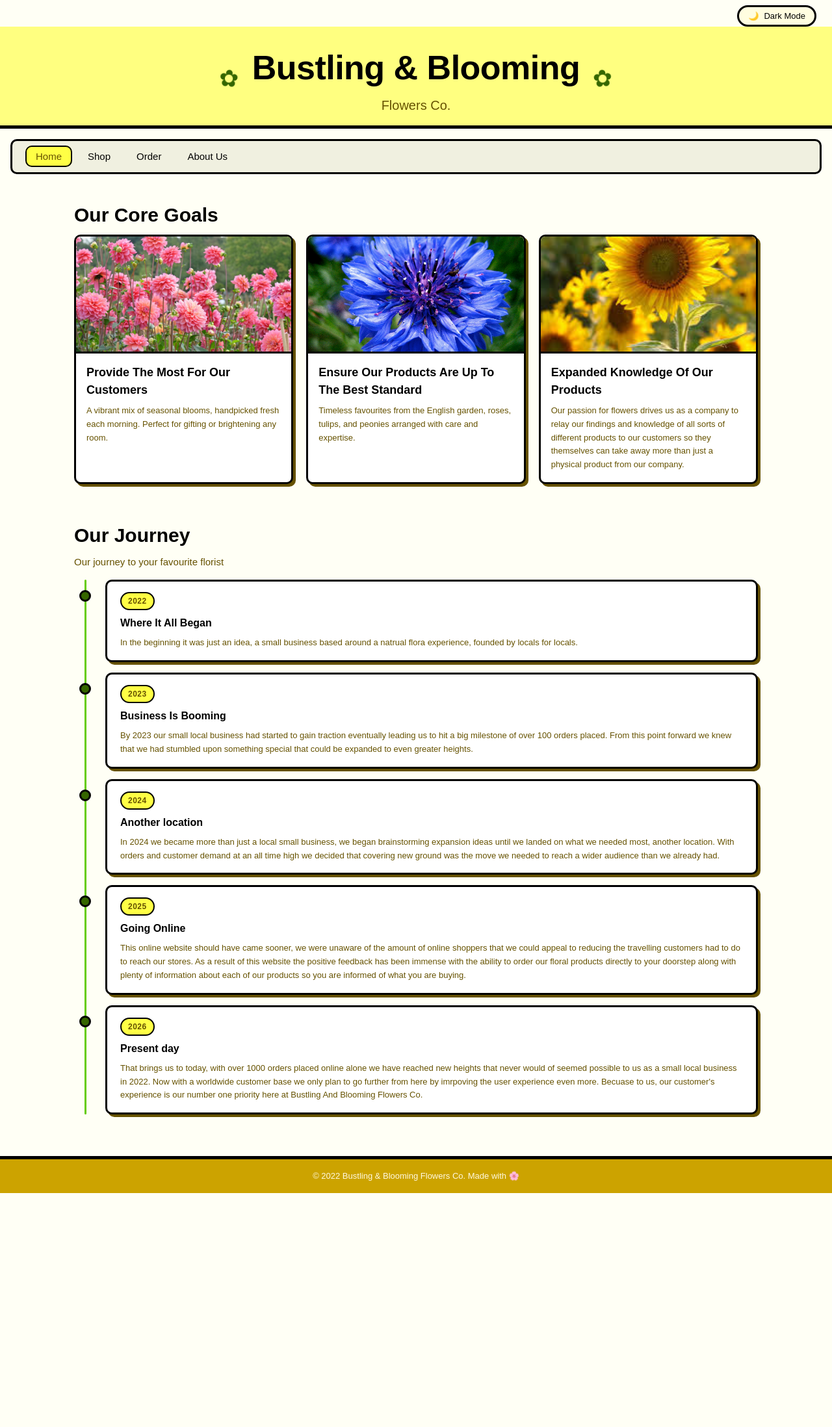
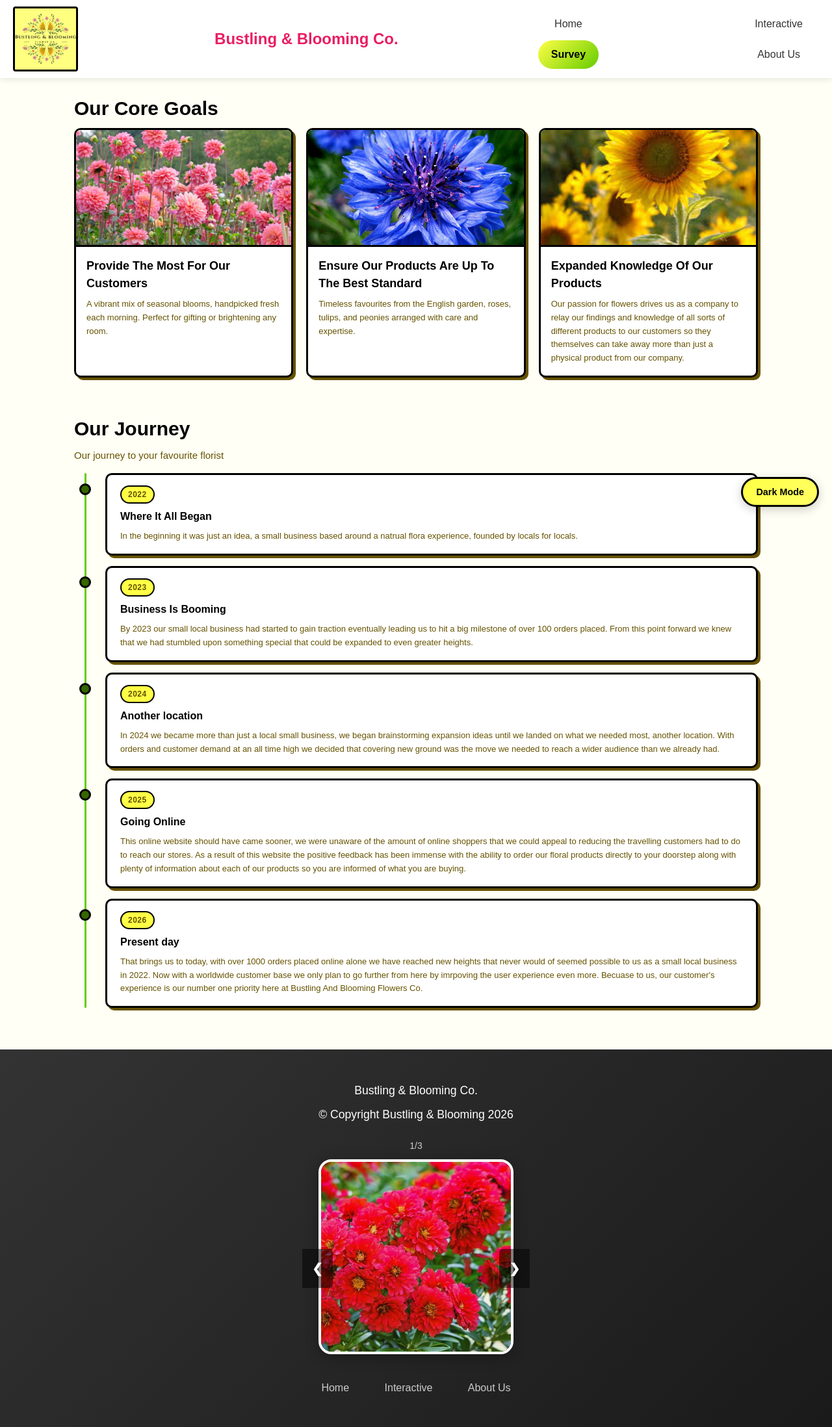
Before and after one commit to Group-21-COM109/demo-repository, a website: page Main/HTML/About-us.html in a window 1280 px wide. Shown: the whole page at 65% size. Before the commit the page ends 1836 px from the top, so only its background shows below. Drawn offline with Linux system fonts and the light colour scheme.

Commit message:
Oran - Modified header / footer, implemented new header / footer into Taylor's webpage

```diff
--- a/Main/HTML/About-us.html
+++ b/Main/HTML/About-us.html
@@ -5,35 +5,24 @@
   <meta name="viewport" content="width=device-width, initial-scale=1.0" />
   <title>Bustling and Blooming Flowers Co.</title>
   <link rel="stylesheet" href="../Styling_Files/styles.css" />
+  <script src="../Script_Files/jquery-4.0.0.min.js"></script>
 </head>
 <body>
 
-  <div class="theme-toggle-wrapper">
-    <button id="themeToggle" class="theme-toggle" aria-label="Toggle dark mode">
-      <span class="toggle-icon">🌙</span>
-      <span class="toggle-label">Dark Mode</span>
-    </button>
+  <div class="header">
+    <img src="../Styling_Files/Media/Images/Bustling & blooming (1).png" alt="Brand Logo" class="logo-img">
+    <p>Bustling & Blooming Co.</p>
+    <div class="header-links">
+        <a href="home_page.html">Home</a>
+        <a class="current" href="form_page.html">Survey</a>
+    </div>
+    <div class="header-links">
+        <a href="interactive.html">Interactive</a>
+        <a href="About-us.html">About Us</a>
+    </div>
   </div>
 
-  <header class="banner">
-    <div class="banner-inner">
-      <div class="banner-floret left">✿</div>
-      <div class="banner-text">
-        <h1 class="banner-title">Bustling &amp; Blooming</h1>
-        <p class="banner-subtitle">Flowers Co.</p>
-      </div>
-      <div class="banner-floret right">✿</div>
-    </div>
-  </header>
-
-  <nav class="navbar">
-    <ul class="nav-list">
-      <li><a href="#home" class="nav-link active">Home</a></li>
-      <li><a href="#shop" class="nav-link">Shop</a></li>
-      <li><a href="#order" class="nav-link">Order</a></li>
-      <li><a href="#about" class="nav-link">About Us</a></li>
-    </ul>
-  </nav>
+  <button class="theme-btn" id="darkToggle">Dark Mode</button>
 
   <main>
 
@@ -128,9 +117,29 @@
 
   </main>
 
-  <footer class="footer">
-    <p class="footer-text">© 2022 Bustling &amp; Blooming Flowers Co. Made with 🌸 </p>
-  </footer>
+  <div class="footer">
+    <p>Bustling & Blooming Co.</p>
+    <p>© Copyright Bustling & Blooming 2026</p>
+    <div class="slideshow-container">
+        <div class="flowers_slides fade">
+            <div class="index">1/3</div>
+            <img src="../Styling_Files/Media/Images/Flowers_1.png" alt="Red Flora">
+        </div>
+        <div class="flowers_slides fade">
+            <div class="index">2/3</div>
+            <img src="../Styling_Files/Media/Images/Flowers_2.png" alt="Pink Flora">
+        </div>
+        <div class="flowers_slides fade">
+            <div class="index">3/3</div>
+            <img src="../Styling_Files/Media/Images/Flowers_3.png" alt="Multicoloured Flora Assortment">
+        </div>
+        <a class="prev" onclick="nextSlide(-1,'Footer')">&#10094;</a>
+        <a class="next" onclick="nextSlide(1,'Footer')">&#10095;</a>
+    </div>
+    <a class="footer-link" href="home_page.html">Home</a>
+    <a class="footer-link" href="interactive.html">Interactive</a>
+    <a class="footer-link" href="About-us.html">About Us</a>
+</div>
 
   <script src="../Script_Files/script.js"></script>
 </body>
--- a/Main/Script_Files/form_script.js
+++ b/Main/Script_Files/form_script.js
@@ -50,7 +50,7 @@ $(document).ready(function() {
     });
 
     $("#opt-out-button").click(function() {
-        const canDelete = confirm("Are you sure you wish to delete all current data?<br>\
+        const canDelete = confirm("Are you sure you wish to delete all current data?\
             Doing so will return you to the main screen.")
         if (canDelete) {
             localStorage.clear();
--- a/Main/Script_Files/script.js
+++ b/Main/Script_Files/script.js
@@ -1,8 +1,23 @@
-const themeToggle = document.getElementById('themeToggle');
+/*const themeToggle = document.getElementById('themeToggle');
 const toggleIcon  = themeToggle.querySelector('.toggle-icon');
-const toggleLabel = themeToggle.querySelector('.toggle-label');
+const toggleLabel = themeToggle.querySelector('.toggle-label');*/
 const html        = document.documentElement;
+var slideIndex = 1;
 
+$("#darkToggle").click(function(){
+        $("body").toggleClass("dark-mode");
+        if($("body").hasClass("dark-mode")){
+            $(this).text("Light mode");
+        } else {
+            $(this).text("Dark mode");
+        };
+});
+
+$(document).ready(function() {
+  $(".flowers_slides").eq(slideIndex - 1).show();
+});
+
+/*
 function applyTheme(theme) {
   html.setAttribute('data-theme', theme);
   localStorage.setItem('bb-theme', theme);
@@ -23,7 +38,27 @@ themeToggle.addEventListener('click', () => {
   const current = html.getAttribute('data-theme');
   applyTheme(current === 'light' ? 'dark' : 'light');
 });
+*/
 
+function nextSlide(n, type) { // Takes in movement count parameter, then calls showSlides and moves n slides.
+  showSlides(slideIndex += n, type);
+}
+
+function showSlides(n, type) { // Takes in parameter n, then moves n slides. Type distinguishes which slide set to move
+    let i;
+    let slides;
+    if (type === "Stats") {
+        slides = document.getElementsByClassName("showcase_slides");
+    } else if (type === "Footer") {
+        slides = document.getElementsByClassName("flowers_slides");
+    }
+    if (n > slides.length) {slideIndex = 1}
+    if (n < 1) {slideIndex = slides.length}
+    for (i = 0; i < slides.length; i++) {
+        slides[i].style.display = "none";
+    }
+    slides[slideIndex-1].style.display = "block";
+}
 
 const navLinks = document.querySelectorAll('.nav-link');
 
--- a/Main/Styling_Files/form_styles.css
+++ b/Main/Styling_Files/form_styles.css
@@ -346,6 +346,13 @@ img {
     background: linear-gradient(135deg, #ffff45, #66cc00);
     color: #000;
     font-weight: bold;
+}
+
+.logo-img {
+    height: 100px;
+    width: auto;
+    border: 3px solid #000000;
+    border-radius: 4px;
 }
 
 .blur {
@@ -782,3 +789,8 @@ body.dark-mode .colours,
 body.dark-mode .small_img {
     border-color: #666;
 }
+
+body.dark-mode .logo-img {
+    content: url("Media/Images/Bustling & blooming (2).png");
+    border: 3px solid #414141;
+}
--- a/Main/Styling_Files/styles.css
+++ b/Main/Styling_Files/styles.css
@@ -96,34 +96,176 @@ p {
   margin-bottom: 8px;
 }
 
-.theme-toggle-wrapper {
-  display: flex;
-  justify-content: flex-end;
-  padding: 8px 24px 0;
-  background-color: var(--bg);
+/* Dark Mode Button */
+.theme-btn {
+    position: fixed;
+    top: auto;
+    bottom: 20px;
+    right: 20px;
+    padding: 12px 20px;
+    background: linear-gradient(135deg, #ffff45, #ffff66);
+    border: 3px solid #000;
+    border-radius: 25px;
+    cursor: pointer;
+    font-size: 0.9rem;
+    font-weight: bold;
+    z-index: 999;
+    transition: all 0.3s ease;
+    box-shadow: 0 4px 15px rgba(0,0,0,0.2);
 }
 
-.theme-toggle {
-  display: flex;
-  align-items: center;
-  gap: 8px;
-  padding: 6px 14px;
-  font-family: Arial, sans-serif;
-  font-size: 13px;
-  font-weight: 500;
-  color: var(--text);
-  background: var(--bg-surface);
-  border: var(--border-light);
-  border-radius: 20px;
-  cursor: pointer;
-  transition: background 0.2s, color 0.2s;
+.theme-btn:hover {
+    transform: scale(1.05);
+    box-shadow: 0 6px 20px rgba(0,0,0,0.3);
 }
 
-.theme-toggle:hover {
-  background: var(--primary);
-  color: var(--text-on-primary);
+/* Header & Footer Config */
+.header {
+    background-color: #fff;
+    box-shadow: 0 2px 10px rgba(0,0,0,0.1);
+    display: flex;
+    justify-content: space-between;
+    align-items: center;
+    flex-wrap: nowrap;
+    padding: 10px 20px;
+    gap: 10px;
+    position: sticky;
+    top: 0;
+    z-index: 1000;
 }
 
+@media (max-width: 600px) {
+    .header {
+        flex-direction: column;
+        text-align: center;
+        gap: 8px;
+        padding: 8px 12px;
+    }
+}
+
+.header p {
+    font-size: 1.5rem;
+    font-weight: bold;
+    color: #e91e63;
+    margin: 0;
+}
+
+.header-links a {
+    display: flex;
+    flex-wrap: wrap;
+    justify-content: center;
+    gap: 10px;
+    color: #333;
+    text-decoration: none;
+    padding: 10px 20px;
+    margin: 3px 5px;
+    border-radius: 25px;
+    transition: all 0.3s ease;
+}
+
+.header-links a:hover {
+    background-color: #f0f0f0;
+    transform: translateY(-2px);
+}
+
+.header-links a.current {
+    background: linear-gradient(135deg, #ffff45, #66cc00);
+    color: #000;
+    font-weight: bold;
+}
+
+.logo-img {
+    height: 100px;
+    width: auto;
+    border: 3px solid #000000;
+    border-radius: 4px;
+}
+
+.blur {
+    filter: blur(2px);
+    opacity: 0.8;
+}
+
+.footer {
+    background: linear-gradient(135deg, #333, #1a1a1a);
+    color: #fff;
+    text-align: center;
+    padding: 40px 20px;
+
+}
+
+.footer p {
+    margin: 10px 0;
+    font-size: 1.1rem;
+}
+
+.slideshow-container {
+    position: relative;
+    margin: 25px auto;
+    max-width: 350px;
+}
+
+.flowers_slides {
+    display: none;
+}
+
+.flowers_slides img {
+    width: 300px;
+    height: 300px;
+    object-fit: cover;
+    border-radius: 20px;
+    border: 4px solid #fff;
+    box-shadow: 0 4px 20px rgba(0,0,0,0.3);
+}
+
+.index {
+    font-size: 14px;
+    color: #ccc;
+    margin: 10px 0;
+}
+
+.prev, .next {
+    cursor: pointer;
+    position: absolute;
+    top: 50%;
+    width: auto;
+    padding: 15px;
+    color: #fff;
+    font-weight: bold;
+    font-size: 20px;
+    transition: 0.3s;
+    border-radius: 0 5px 5px 0;
+    user-select: none;
+    background-color: rgba(0,0,0,0.5);
+}
+
+.next {
+    right: 0;
+    border-radius: 5px 0 0 5px;
+}
+
+.prev {
+    left: 0;
+}
+
+.prev:hover, .next:hover {
+    background-color: rgba(0,0,0,0.8);
+}
+
+.footer-link {
+    color: #ccc;
+    text-decoration: none;
+    padding: 8px 15px;
+    display: inline-block;
+    transition: all 0.3s ease;
+    margin: 0 10px;
+}
+
+.footer-link:hover {
+    color: #ffff45;
+    transform: translateY(-2px);
+}
+/*
 .banner {
   background-color: var(--banner-bg);
   border-bottom: var(--border-heavy);
@@ -174,6 +316,7 @@ p {
   font-weight: 500;
   margin-bottom: 0;
 }
+*/
 
 .navbar {
   background-color: var(--nav-bg);
@@ -208,6 +351,7 @@ p {
   color: var(--text-on-primary);
   border-color: var(--border-color);
 }
+
 
 [data-theme="dark"] .nav-link:hover,
 [data-theme="dark"] .nav-link.active {
@@ -424,6 +568,7 @@ p {
   margin-bottom: 0;
 }
 
+/*
 .footer {
   background-color: var(--footer-bg);
   border-top: var(--border-heavy);
@@ -437,6 +582,7 @@ p {
   color: var(--footer-text);
   margin-bottom: 0;
 }
+*/
 
 @media (max-width: 600px) {
   .banner-inner {
@@ -464,3 +610,33 @@ p {
     padding-left: 36px;
   }
 }
+
+body.dark-mode .header {
+    background-color: #1a1a1a;
+}
+
+body.dark-mode .header-links a {
+    color: #ddd;
+}
+
+body.dark-mode .header-links a:hover {
+    background-color: #333;
+}
+
+body.dark-mode .header-links a.current {
+    background: linear-gradient(135deg, #42a5f5, #8e24aa)
+}
+
+body.dark-mode .footer {
+    background: linear-gradient(135deg, #111, #000);
+}
+
+body.dark-mode .footer-link:hover {
+    color: #2d3ac7;
+    transform: translateY(-2px);
+}
+
+body.dark-mode .logo-img {
+    content: url("Media/Images/Bustling & blooming (2).png");
+    border: 3px solid #414141;
+}
```
Also changed, not shown: Main/HTML/form_page.html (+1 -0 lines).
